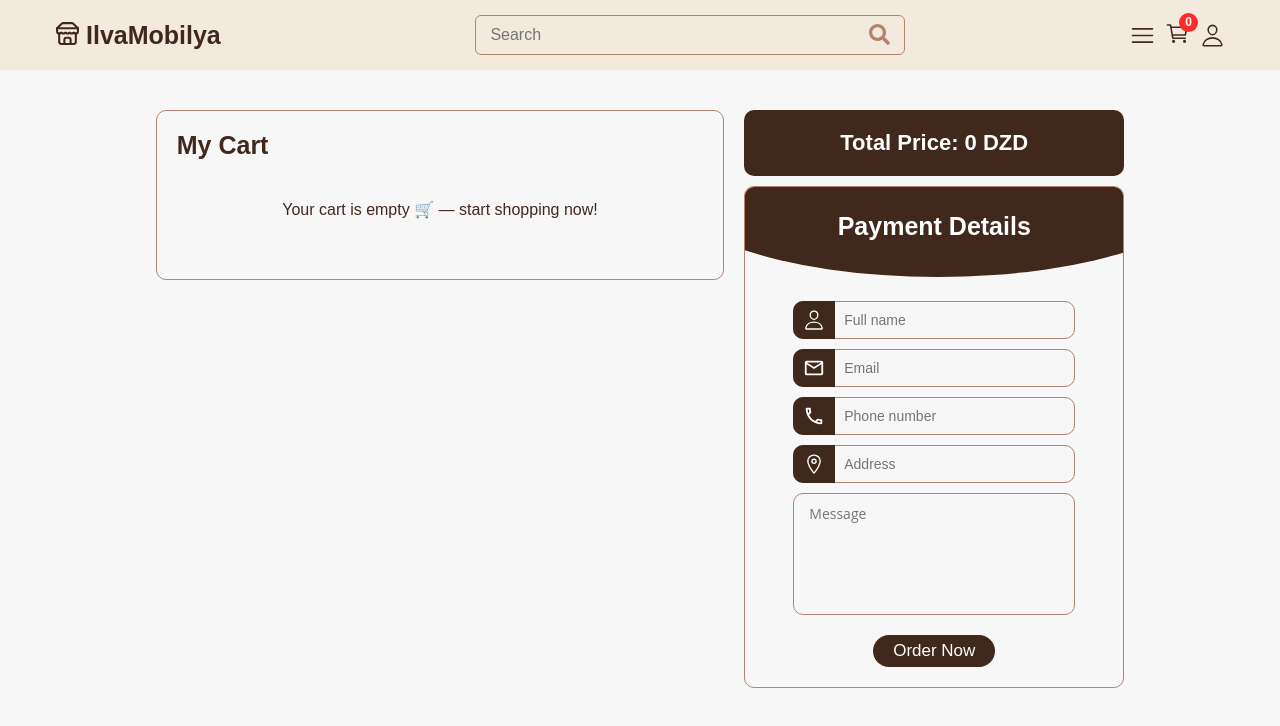
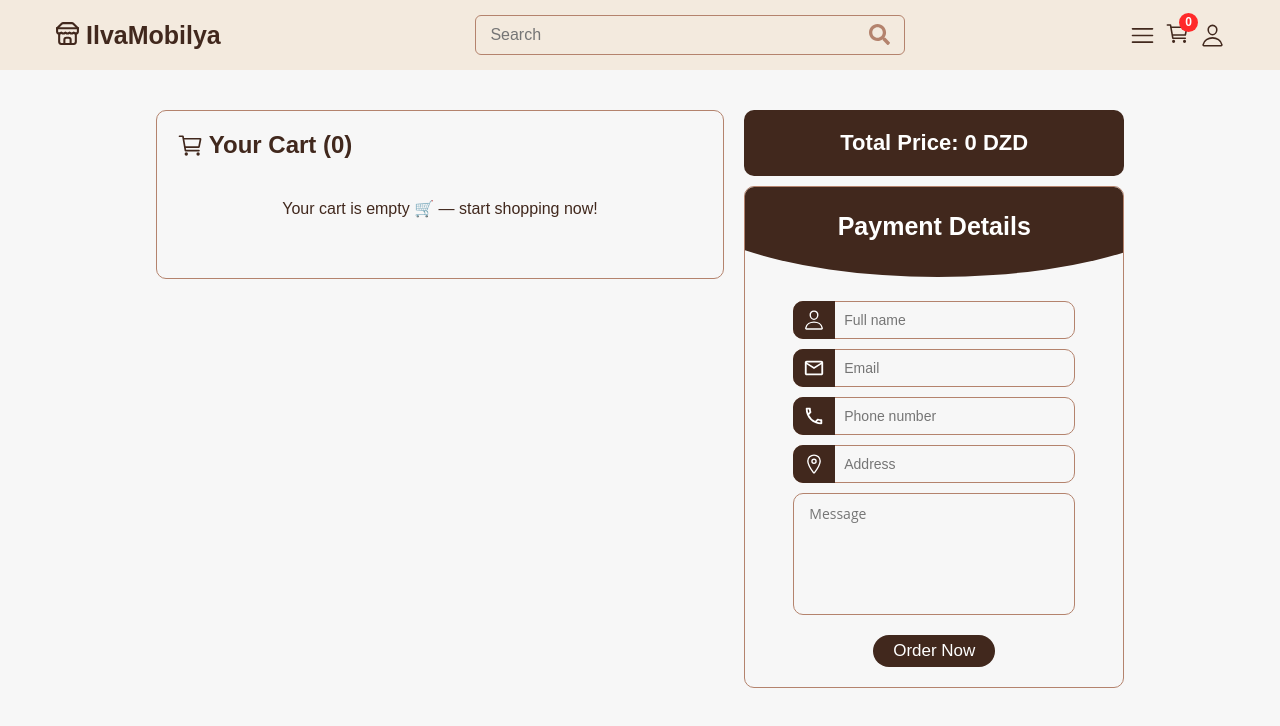
Before and after one commit to AdamKhelladi/ilvamobilya-store, a React (Create React App) app: page /cart in a window 1280 px wide. Shown: the top 726 px of the page. Built offline with nearby package versions, Linux system fonts and the light colour scheme.

Commit message:
Add styles to cart component

```diff
--- a/src/App.js
+++ b/src/App.js
@@ -39,9 +39,11 @@ function App() {
   function addToCart(item) {
     let cart = getCartFromLocalStorage();
 
-    let uniqueKey = `${item.category}-${item.id}`
+    let uniqueKey = `${item.category}-${item.id}`;
 
-    if (!cart.some((product) => `${product.category}-${product.id}` === uniqueKey)) {
+    if (
+      !cart.some((product) => `${product.category}-${product.id}` === uniqueKey)
+    ) {
       cart.push(item);
       localStorage.setItem("cartItems", JSON.stringify(cart));
 
@@ -51,7 +53,10 @@ function App() {
 
   function deleteItem(item) {
     let currentCart = getCartFromLocalStorage();
-    currentCart = currentCart.filter((product) => product.name !== item.name);
+    currentCart = currentCart.filter(
+      (product) =>
+        `${product.category}-${product.id}` !== `${item.category}-${item.id}`
+    );
     localStorage.setItem("cartItems", JSON.stringify(currentCart));
 
     setCartItems(currentCart);
@@ -94,7 +99,13 @@ function App() {
 
           <Route
             path="/cart"
-            element={<Cart cartItems={cartItems} deleteItem={deleteItem} />}
+            element={
+              <Cart
+                cartItems={cartItems}
+                deleteItem={deleteItem}
+                orders={orders}
+              />
+            }
           ></Route>
         </Routes>
       </div>
--- a/src/components/Cart/Cart.css
+++ b/src/components/Cart/Cart.css
@@ -28,9 +28,21 @@
   border-radius: 10px;
 }
 
+.cart-container .cart-left .cart-left-title {
+  display: flex;
+  align-items: center;
+  gap: 5px;
+  margin-bottom: 15px;
+}
+
+.cart-container .cart-left .cart-icon {
+  font-size: 27px;
+  color: var(--text-primary);
+}
+
 .cart-container .cart-left h3 {
-  margin: 0 0 15px;
-  font-size: 25px;
+  margin: 0;
+  font-size: 24px;
   color: var(--text-primary);
 }
 
@@ -53,8 +65,11 @@
 }
 
 .cart-container .cart-left .cart-products .cart-item .item-content .close-btn {
-  font-size: 26px;
-  color: var(--text-primary);
+  font-size: 18px;
+  color: white;
+  background-color: var(--text-primary);
+  padding: 8px;
+  border-radius: 6px;
   cursor: pointer;
   transition: 0.3s;
 }
@@ -64,7 +79,7 @@
   .cart-item
   .item-content
   .close-btn:hover {
-  color: var(--p-color);
+  background-color: var(--text-secondary);
 }
 
 .cart-container
--- a/src/components/Cart/Cart.jsx
+++ b/src/components/Cart/Cart.jsx
@@ -1,13 +1,14 @@
 import { useEffect, useState } from "react";
 import "./Cart.css";
-import { IoMdClose } from "react-icons/io";
+import { FaRegTrashAlt } from "react-icons/fa";
+import { IoCartOutline } from "react-icons/io5";
 
 import { IoPersonOutline } from "react-icons/io5";
 import { MdOutlineMail } from "react-icons/md";
 import { MdOutlinePhone } from "react-icons/md";
 import { IoLocationOutline } from "react-icons/io5";
 
-export default function Cart({ cartItems, deleteItem }) {
+export default function Cart({ cartItems, deleteItem, orders }) {
   const [totalPrice, setTotalPrice] = useState(0);
   const [formData, setFormData] = useState({
     name: "",
@@ -52,7 +53,7 @@ export default function Cart({ cartItems, deleteItem }) {
       return acc + parseInt(clearPrice);
     }, 0);
 
-    setTotalPrice(total);
+    setTotalPrice(total.toLocaleString());
   }, [cartItems]);
 
   return (
@@ -61,7 +62,11 @@ export default function Cart({ cartItems, deleteItem }) {
         <div className="cart-left">
           <div className="cart-content">
             <div className="cart-products">
-              <h3>My Cart</h3>
+              <div className="cart-left-title">
+                <IoCartOutline className="cart-icon"/>
+                <h3>Your Cart ({orders})</h3>
+              </div>
+
               {cartItems.length < 1 ? (
                 <p className="cart-empty-msg">
                   Your cart is empty 🛒 — start shopping now!
@@ -76,7 +81,7 @@ export default function Cart({ cartItems, deleteItem }) {
                         <p className="item-category">{item.category}</p>
                         <p>{item.price}</p>
                       </div>
-                      <IoMdClose
+                      <FaRegTrashAlt
                         className="close-btn"
                         onClick={() => {
                           deleteItem(item);
```
